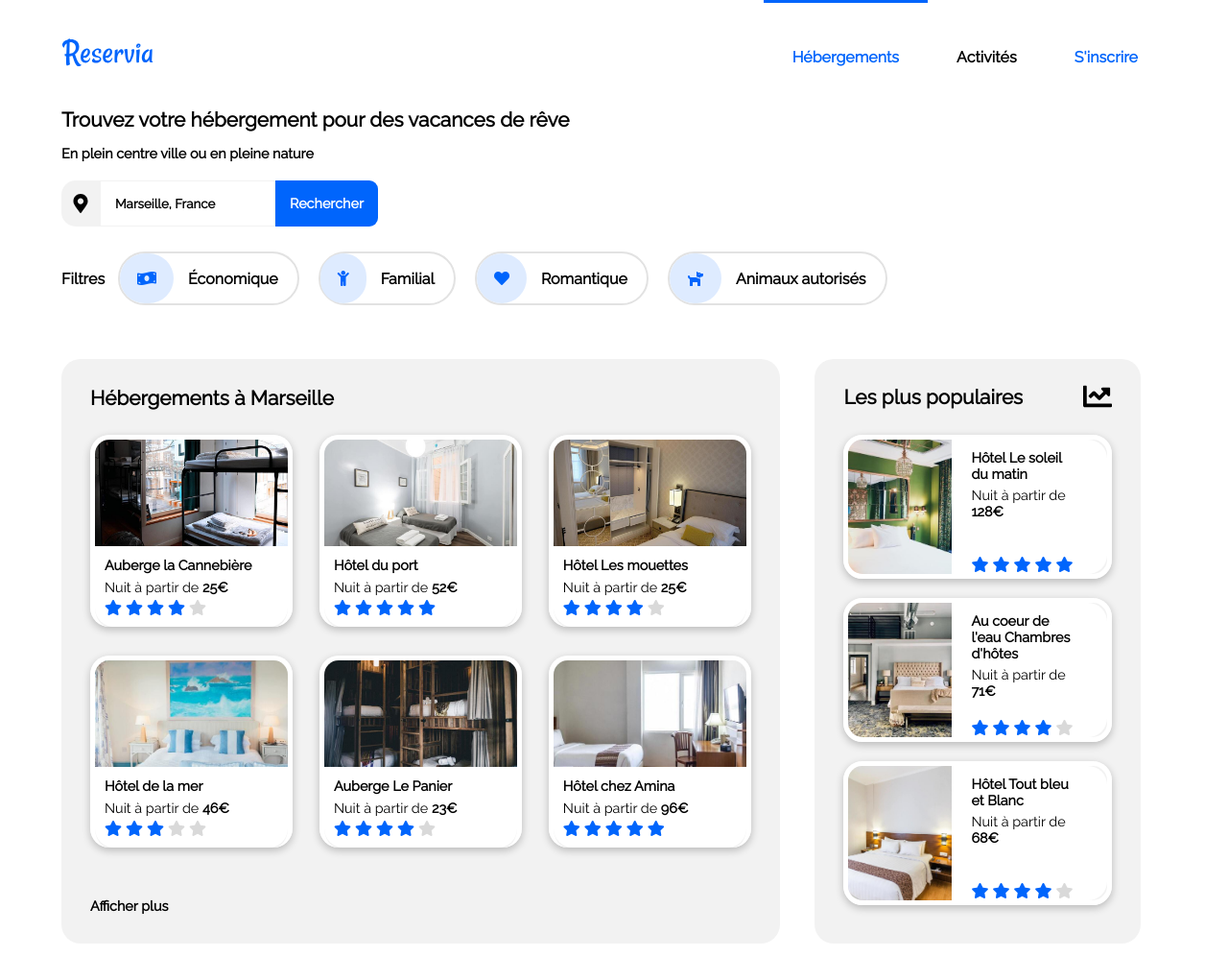
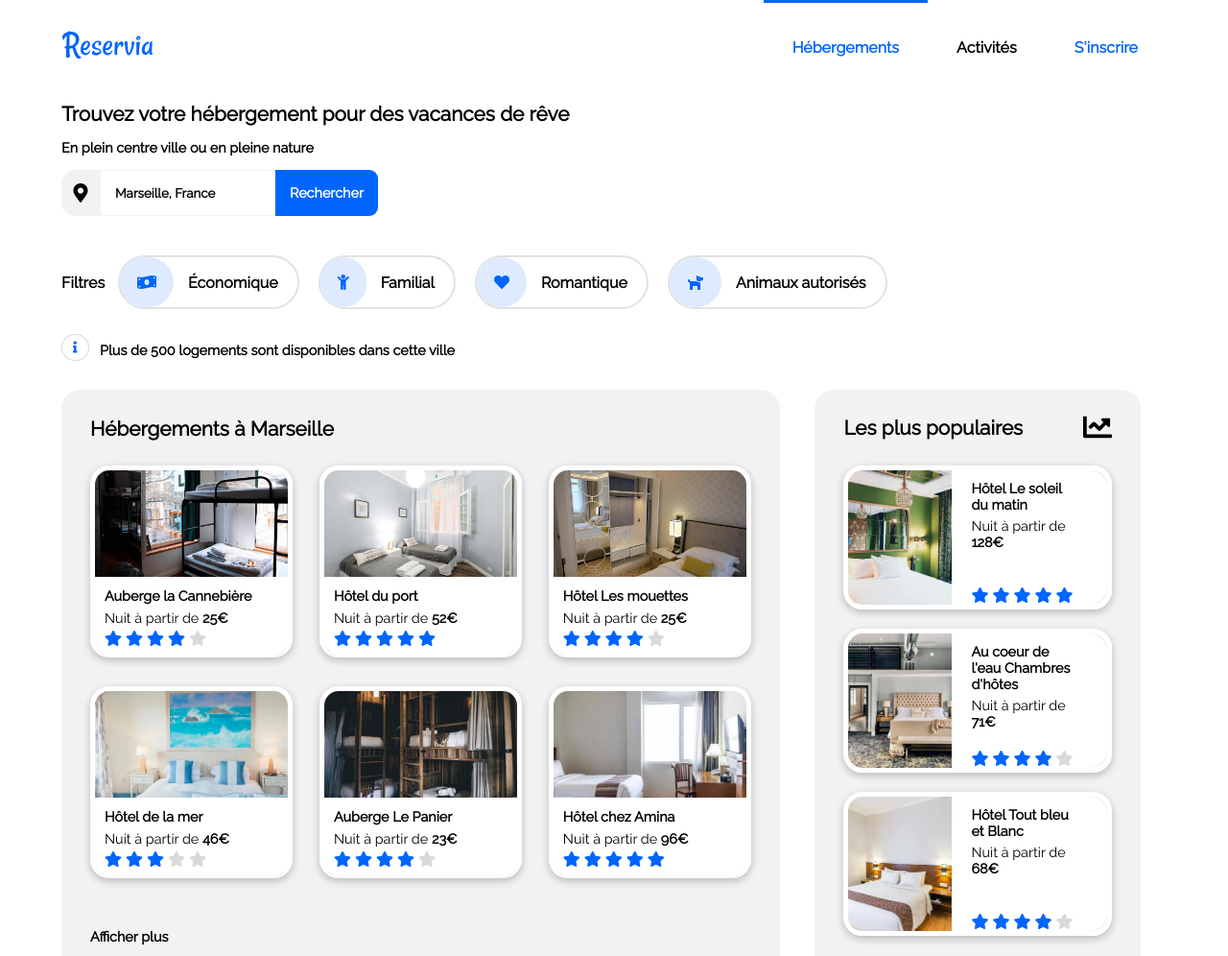
Before and after one commit to Chrisdeparis/milfortchristian_2_14052021, a plain HTML site: page index.html in a window 1280 px wide. Shown: the top 996 px of the page at 96% size. Drawn offline with Linux system fonts and the light colour scheme.

Commit message:
destop header ok

```diff
--- a/css/index.css
+++ b/css/index.css
@@ -45,13 +45,14 @@ header {
   margin: auto;
 }
 .header__top {
+
   display: flex;
   width: 1400px;
   justify-content: center;
   align-items: center;
   margin: auto;
   width: 90%;
-  padding-bottom: 30px;
+  margin-top: 30px;
 }
 
 .header__top img {
@@ -71,8 +72,8 @@ header {
   width: 90%;
 }
 .header__find {
-  position: relative;
-  bottom: 70px;
+  /* position: relative;
+  bottom: 70px; */
 }
 .header__title {
   font-size: 1.3rem;
@@ -81,8 +82,6 @@ header {
 .header__search {
   display: flex;
   margin-bottom: 15px;
-  position: relative;
-  bottom: 65px;
 }
 .header__search button {
   border-top-right-radius: 9px;
@@ -91,8 +90,7 @@ header {
   font-size: 0.9em;
 }
 div.header__filter {
-  position: relative;
-  bottom: 80px;
+
 }
 .header__filter div.row {
   display: flex;
@@ -104,13 +102,13 @@ div.header__filter {
   align-self: center;
 }
 
-ul {
+div.navbar {
   display: flex;
   justify-content: space-between;
 }
 li {
   list-style: none;
-  padding: 50px 30px;
+  padding: 40px 30px 0;
   font-family: "Raleway", sans-serif;
   font-weight: bold;
 }
@@ -121,11 +119,15 @@ a {
 a:hover {
   color: #0065fc;
 }
-nav ul li:nth-last-of-type(1) {
+nav div li:nth-last-of-type(1) {
   margin-right: 0;
 }
-nav ul {
+nav div {
   margin-top: 0;
+}
+nav.nav-right {
+  position:relative;
+  bottom:30px;
 }
 li.nav__active {
   border-top: 3px solid #0065fc;
@@ -237,6 +239,7 @@ button {
   width: 90%;
   display: flex;
   align-items: center;
+  margin-bottom: 30px;
 }
 
 .container {
@@ -518,9 +521,6 @@ section {
   width: 90%;
   margin: auto;
 }
-.mt-50 {
-  margin-top: -78px;
-}
 
 .row.afficher__plus p {
   margin-top: 30px;
@@ -760,10 +760,7 @@ section.hebergements {
 
 
 @media screen and (min-width: 768px) {
-  div.header__find {
-    position: relative;
-    bottom: 70px;
-  }
+
 }
 
 /* Extra large devices (large laptops and desktops, 1200px and up) */
--- a/css/mobile.css
+++ b/css/mobile.css
@@ -20,6 +20,7 @@
   .filter__item {
     margin: 5px 0;
   }
+  div.header__info {margin-bottom:20px;}
 
   .grid-container {margin-top:40px;
     display: grid;
@@ -39,7 +40,7 @@
     margin-bottom:20px;
   }
   div.info__p {
-    margin-top:15px;
+    margin-top:10px;
   }
   h2.hebergement__title {margin:0;margin-bottom:20px;}
   .grid-container-1 {background:#fff;}
--- a/index.html
+++ b/index.html
@@ -43,14 +43,14 @@
           </a>
 
           <div class="header__center"></div>
-          <nav>
-            <ul>
+          <nav class="nav-right">
+            <div class="navbar">
               <li class="nav__active">
                 <a href="#hebergements">Hébergements</a>
               </li>
               <li><a href="#activites">Activités</a></li>
               <li class="link__color"><a href="#">S'inscrire</a></li>
-            </ul>
+            </div>
           </nav>
         </div>
         <div class="header__find">
```
